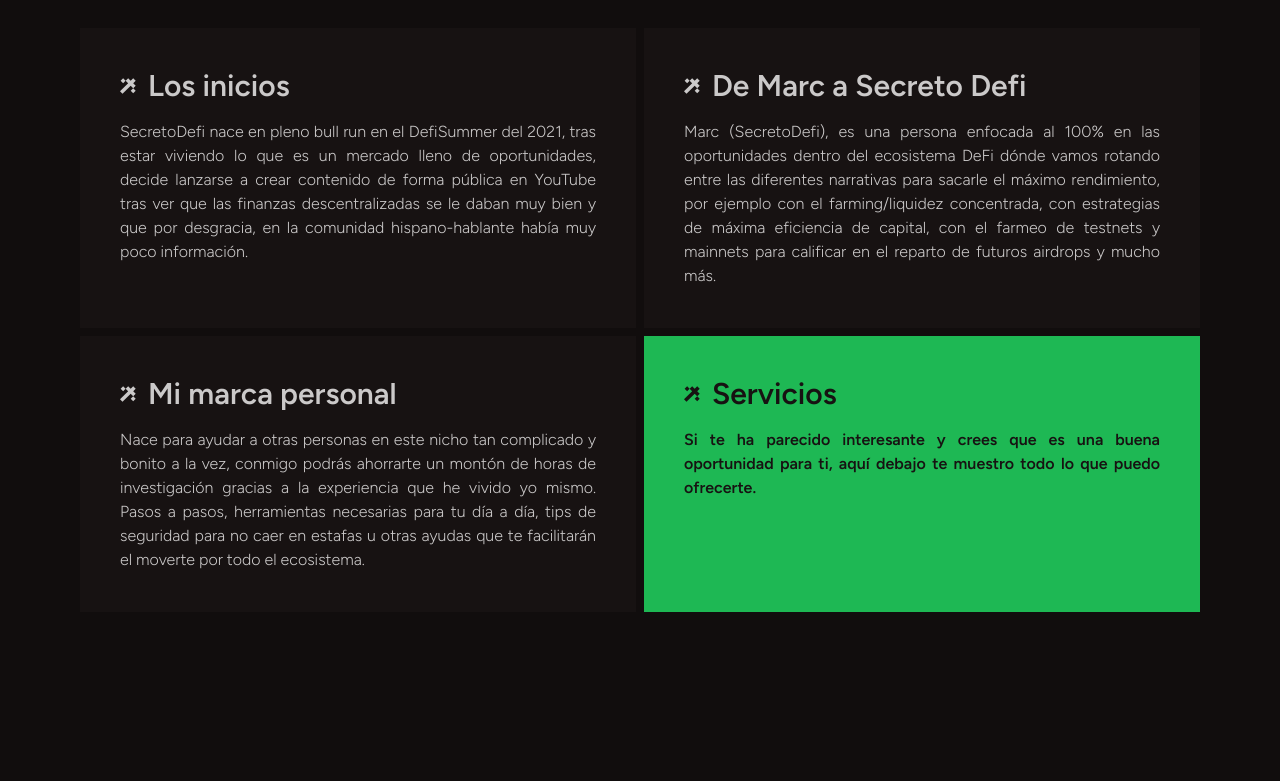
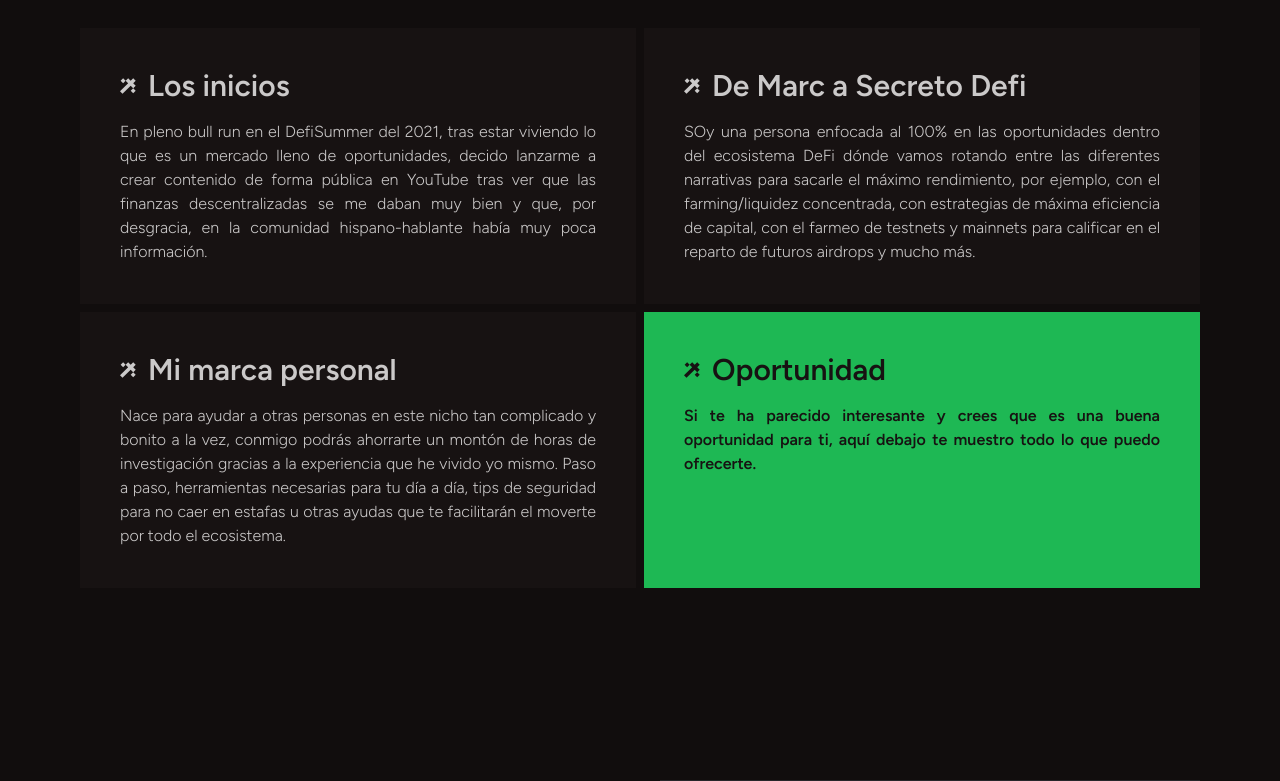
Before and after one commit to davidFCDev/secreto-landing, a Next.js app: page / in a window 1280 px wide. Shown: the part 1060-1841 px from the top of the page. Built offline with nearby package versions, Linux system fonts and the light colour scheme.

Commit message:
update correcciones

```diff
--- a/src/app/components/description/index.tsx
+++ b/src/app/components/description/index.tsx
@@ -22,12 +22,11 @@
             </h2>
           </div>
           <p className="text-justify leading-relaxed font-light text-sm small:text-base">
-            SecretoDefi nace en pleno bull run en el DefiSummer del 2021, tras
-            estar viviendo lo que es un mercado lleno de oportunidades, decide
-            lanzarse a crear contenido de forma pública en YouTube tras ver que
-            las finanzas descentralizadas se le daban muy bien y que por
-            desgracia, en la comunidad hispano-hablante había muy poco
-            información.
+            En pleno bull run en el DefiSummer del 2021, tras estar viviendo lo
+            que es un mercado lleno de oportunidades, decido lanzarme a crear
+            contenido de forma pública en YouTube tras ver que las finanzas
+            descentralizadas se me daban muy bien y que, por desgracia, en la
+            comunidad hispano-hablante había muy poca información.
           </p>
         </div>
 
@@ -41,10 +40,10 @@
             </h2>
           </div>
           <p className="text-justify leading-relaxed font-light text-sm small:text-base">
-            Marc (SecretoDefi), es una persona enfocada al 100% en las
+            SOy una persona enfocada al 100% en las
             oportunidades dentro del ecosistema DeFi dónde vamos rotando entre
             las diferentes narrativas para sacarle el máximo rendimiento, por
-            ejemplo con el farming/liquidez concentrada, con estrategias de
+            ejemplo, con el farming/liquidez concentrada, con estrategias de
             máxima eficiencia de capital, con el farmeo de testnets y mainnets
             para calificar en el reparto de futuros airdrops y mucho más.
           </p>
@@ -61,10 +60,10 @@
           <p className="text-justify leading-relaxed font-light text-sm small:text-base">
             Nace para ayudar a otras personas en este nicho tan complicado y
             bonito a la vez, conmigo podrás ahorrarte un montón de horas de
-            investigación gracias a la experiencia que he vivido yo mismo. Pasos
-            a pasos, herramientas necesarias para tu día a día, tips de
-            seguridad para no caer en estafas u otras ayudas que te facilitarán
-            el moverte por todo el ecosistema.
+            investigación gracias a la experiencia que he vivido yo mismo. Paso
+            a paso, herramientas necesarias para tu día a día, tips de seguridad
+            para no caer en estafas u otras ayudas que te facilitarán el moverte
+            por todo el ecosistema.
           </p>
         </div>
         <div className="bg-primary text-base-100 p-4 small:p-10 flex flex-col gap-4 group">
@@ -72,7 +71,7 @@
             <div className="transform transition-transform duration-300 group-hover:rotate-45 group-hover:text-base-100">
               <ArrowRight width={16} />
             </div>
-            <h2 className="text-2xl small:text-3xl font-semibold">Servicios</h2>
+            <h2 className="text-2xl small:text-3xl font-semibold">Oportunidad</h2>
           </div>
           <p className="text-justify leading-relaxed font-semibold text-sm small:text-base">
             Si te ha parecido interesante y crees que es una buena oportunidad
--- a/src/app/components/footer/index.tsx
+++ b/src/app/components/footer/index.tsx
@@ -1,3 +1,4 @@
+import Image from "next/image";
 import Link from "next/link";
 import React from "react";
 import { BsSubstack } from "react-icons/bs";
@@ -40,6 +41,9 @@
           reservados
         </p>
       </aside>
+      <nav className="grid grid-flow-col">
+        <a href="https://t.me/chukinice" target="_blank" >Design by: <img src="/logo-sin.png" alt="web developer" className="w-32" /></a>
+      </nav>
     </footer>
   );
 };
```
Also changed, not shown: public/logo-sin.png (added).
